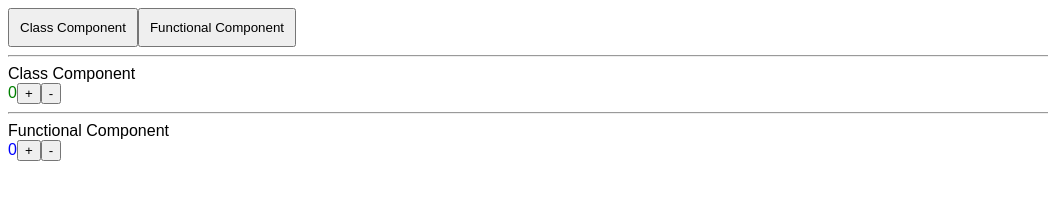
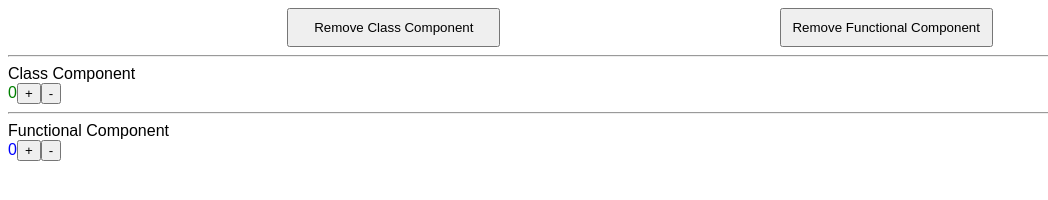
Before and after one commit to maxzz/react-lifecycles, a React app: page / in a window 1280 px wide. Shown: the whole page, without its empty margins (0-1048 px from the left). Built offline with nearby package versions, Linux system fonts and the light colour scheme.

Commit message:
Added minor CSS

```diff
--- a/public/index.html
+++ b/public/index.html
@@ -8,8 +8,13 @@
         body {
             font-family: Arial, Helvetica, sans-serif;
         }
+        .controls {
+            display: flex;
+            justify-content: space-evenly;
+        }
         .controls button {
             padding: 10px;
+            min-width: 16em;
         }
     </style>
 </head>
--- a/src/index.js
+++ b/src/index.js
@@ -72,6 +72,10 @@ const stylesApp = {
     }
 };
 
+function buttonText(state) {
+    return state ? 'Remove' : 'Add';
+}
+
 function App() {
     const [doCComp, setDoCComp] = useState(true);
     const [doFComp, setDoFComp] = useState(true);
@@ -79,8 +83,8 @@ function App() {
     return (
         <div>
             <div className="controls">
-                <button onClick={() => setDoCComp(!doCComp)}>Class Component</button>
-                <button onClick={() => setDoFComp(!doFComp)}>Functional Component</button>
+                <button onClick={() => setDoCComp(!doCComp)}>{buttonText(doCComp)} Class Component</button>
+                <button onClick={() => setDoFComp(!doFComp)}>{buttonText(doFComp)} Functional Component</button>
             </div>
             <hr />
             {doCComp && <ClassComponent />}
```
Also changed, not shown: README.md (added).
